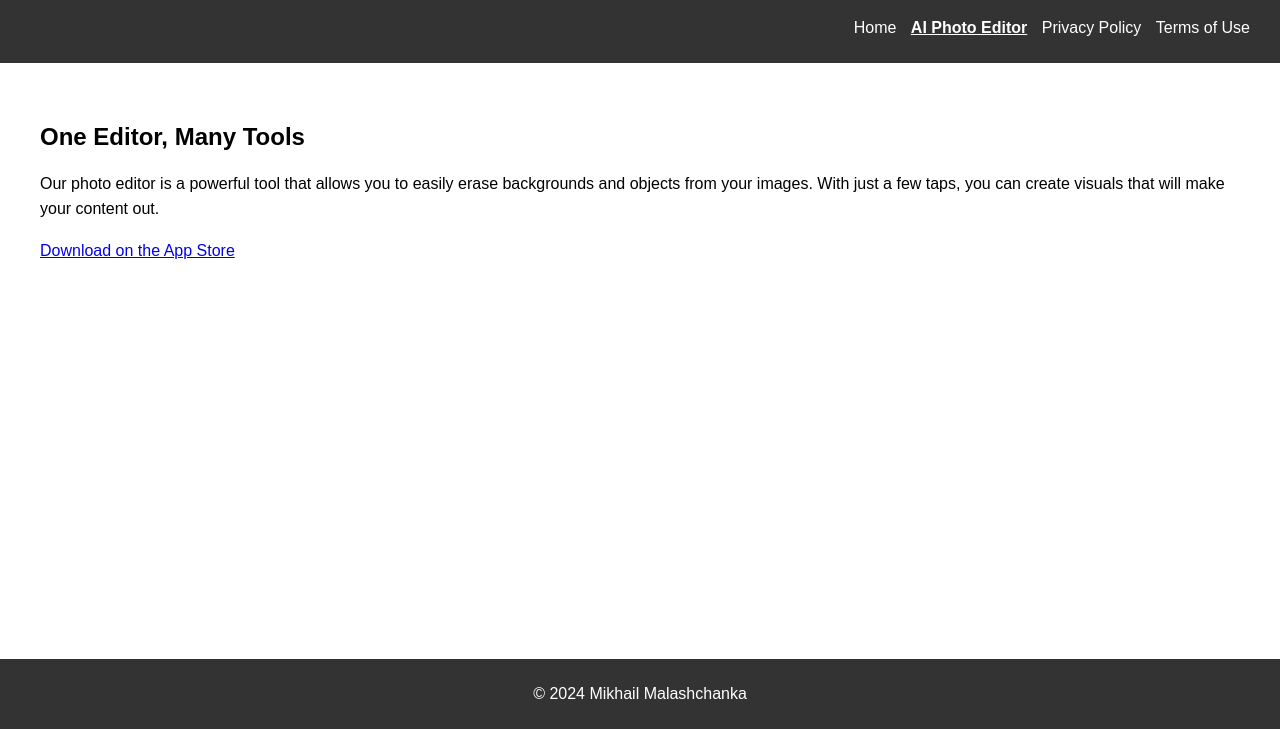
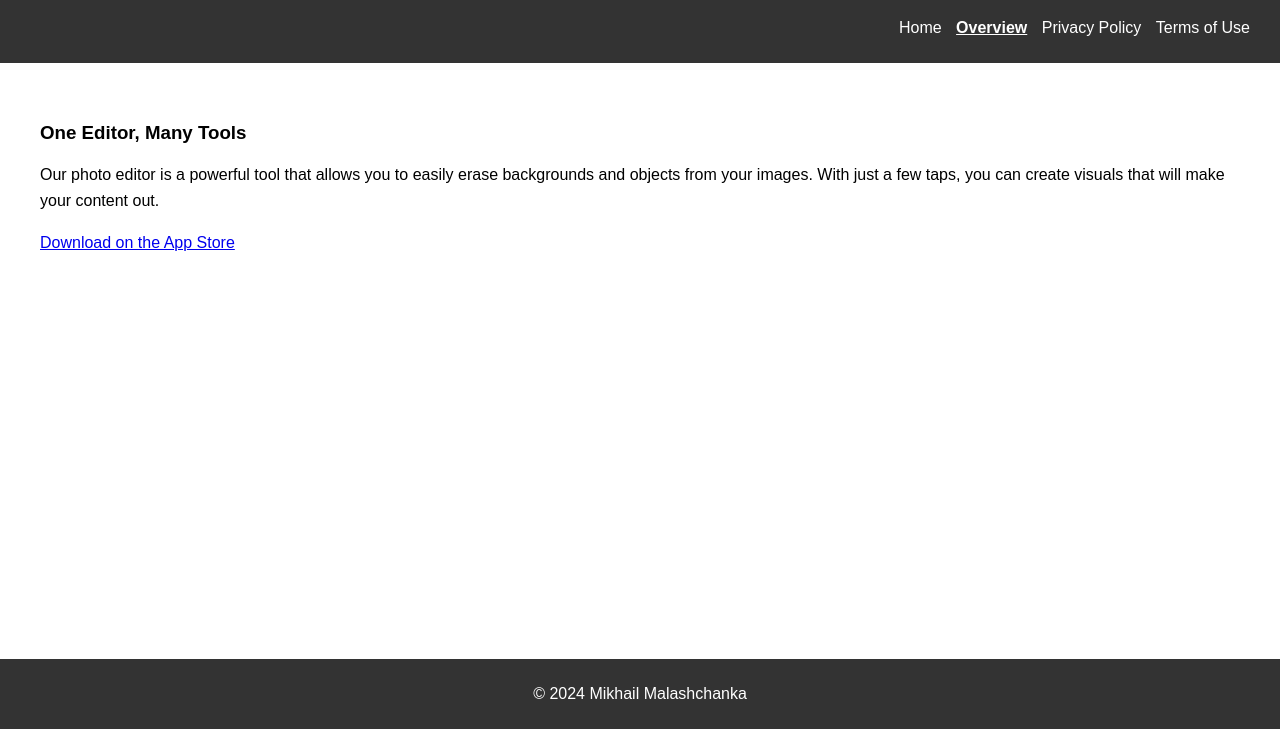
Before and after one commit to malashchanka/apps-website, a plain HTML site: page photo-editor/index.html in a window 1280 px wide. Shown: the part 71-800 px from the top of the page. Drawn offline with Linux system fonts and the light colour scheme.

Commit message:
Update index.html

```diff
--- a/photo-editor/index.html
+++ b/photo-editor/index.html
@@ -13,14 +13,14 @@
         <nav>
             <ul>
                 <li><a href="/">Home</a></li>
-                <li><a href="/photo-editor/" class="active">AI Photo Editor</a></li>
+                <li><a href="/photo-editor/" class="active">Overview</a></li>
                 <li><a href="/photo-editor/privacy-policy/">Privacy Policy</a></li>
                 <li><a href="/photo-editor/terms-of-use/">Terms of Use</a></li>
             </ul>
         </nav>
     </header>
     <main class="content">
-        <h2>One Editor, Many Tools</h2>
+        <h3>One Editor, Many Tools</h3>
         <p>Our photo editor is a powerful tool that allows you to easily erase backgrounds and objects from your images. With just a few taps, you can create visuals that will make your content out.</p>
         <p><a href="https://apps.apple.com/app/id6473284141" target="_blank">Download on the App Store</a></p>
     </main>
```
